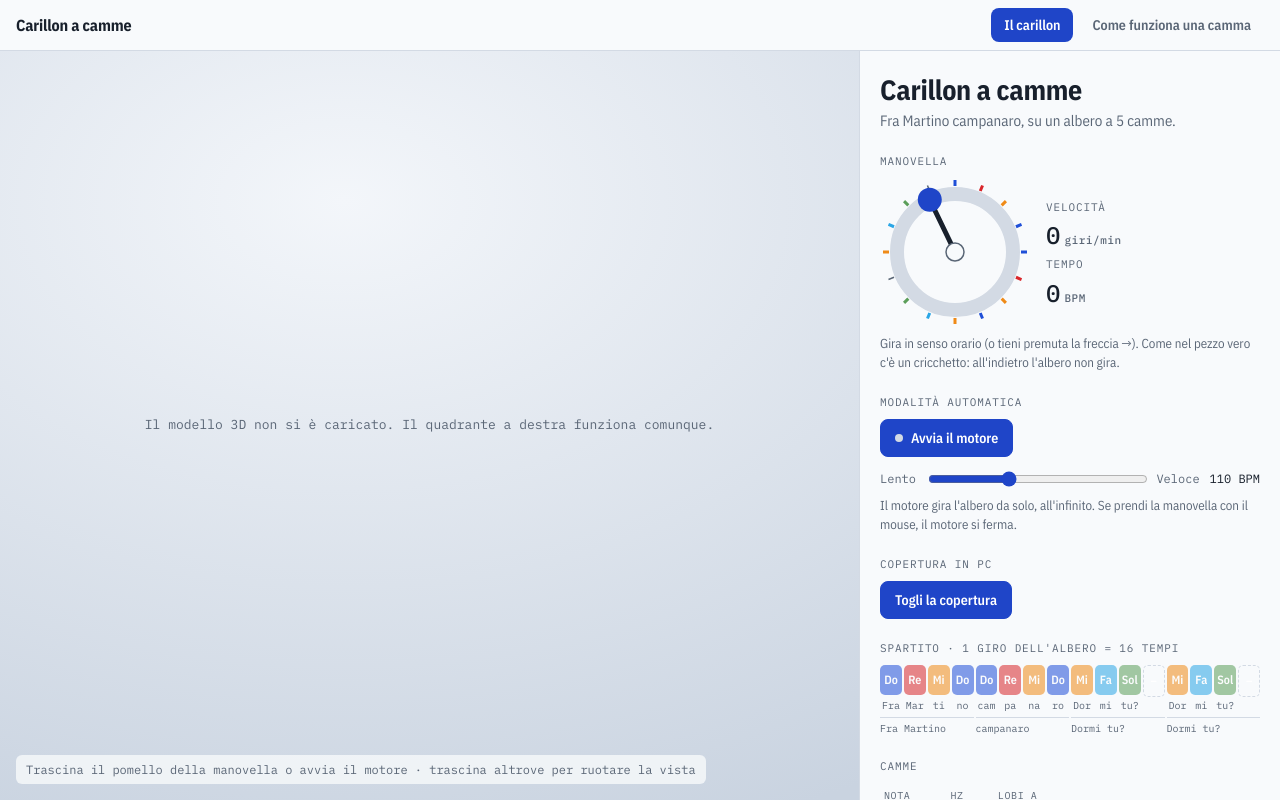
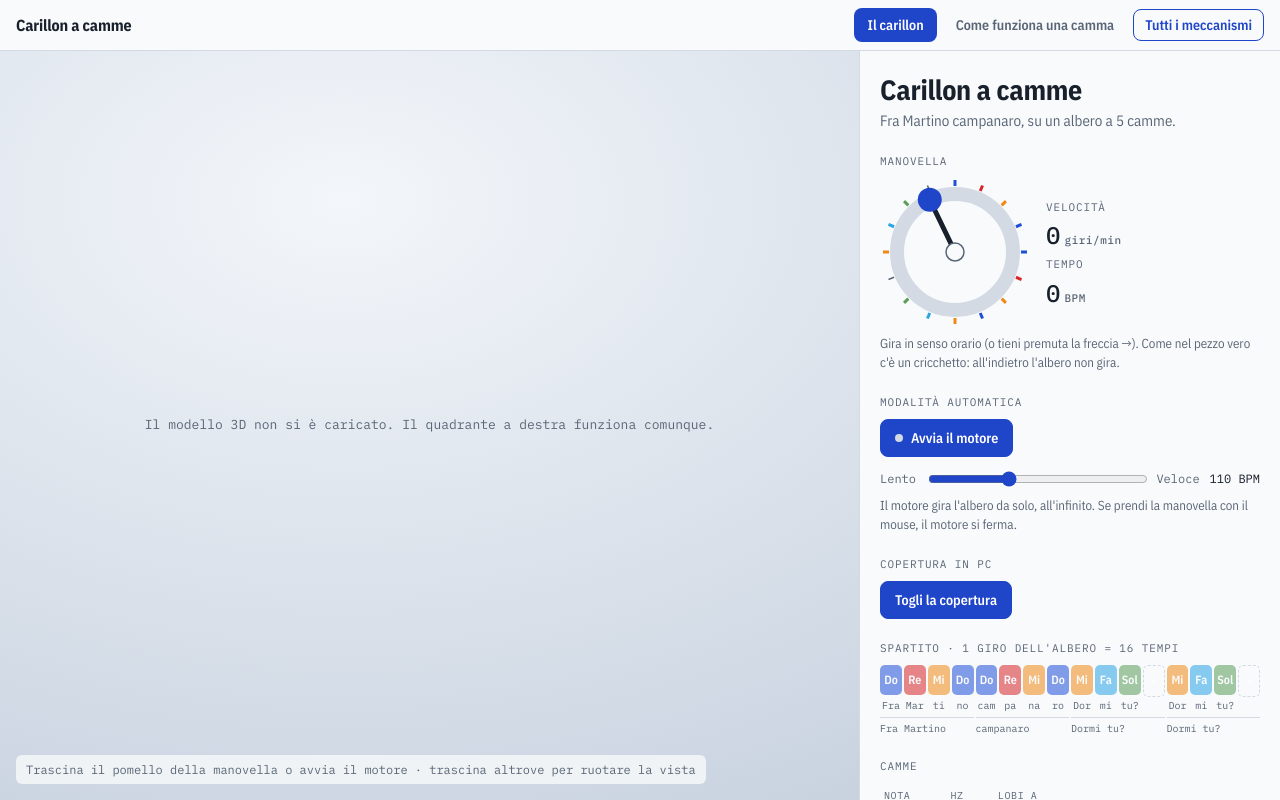
Before and after one commit to hernandezdavide24-droid/Spiegazione-camma-seguicamma, a plain HTML site: page index.html in a window 1280 px wide. Drawn offline with nearby package versions, Linux system fonts and the light colour scheme.

Commit message:
Camma: pulsante per tornare a tutti i meccanismi
Co-Authored-By: Claude Opus 5.5 <noreply@anthropic.com>
Claude-Session: https://claude.ai/code/session_01HV8MjfD3W8hqUsLRUX24WY

```diff
--- a/index.html
+++ b/index.html
@@ -15,6 +15,9 @@ body{background:var(--bg);color:var(--ink);font-family:var(--f-display);font-siz
   padding:7px 12px;border-radius:8px;cursor:pointer}
 .tab[aria-selected="true"]{background:var(--accent);color:var(--accent-ink)}
 .tab:focus-visible{outline:2px solid var(--accent);outline-offset:2px}
+.tablink{color:var(--accent);font:600 14px var(--f-display);text-decoration:none;padding:6px 11px;border-radius:8px;border:1px solid var(--accent)}
+.tablink:hover{background:var(--accent);color:var(--accent-ink)}
+.tablink:focus-visible{outline:2px solid var(--accent);outline-offset:2px}
 .view{flex:1;min-height:0;overflow-y:auto}
 .cx{background:var(--cx-bg)}
 @media (max-width:480px){ .tabs .brand{width:100%} }
@@ -263,6 +266,7 @@ body{background:var(--bg);color:var(--ink);font-family:var(--f-display);font-siz
   <span class="brand">Carillon a camme</span>
   <button class="tab" role="tab" id="tab-carillon" aria-controls="carillon" aria-selected="true" data-view="carillon" type="button">Il carillon</button>
   <button class="tab" role="tab" id="tab-camma" aria-controls="camma" aria-selected="false" data-view="camma" type="button">Come funziona una camma</button>
+  <a class="tablink" href="meccanismi/">Tutti i meccanismi</a>
 </nav>
 <main class="view car" id="carillon" role="tabpanel" aria-labelledby="tab-carillon">
 <div class="app">
```
